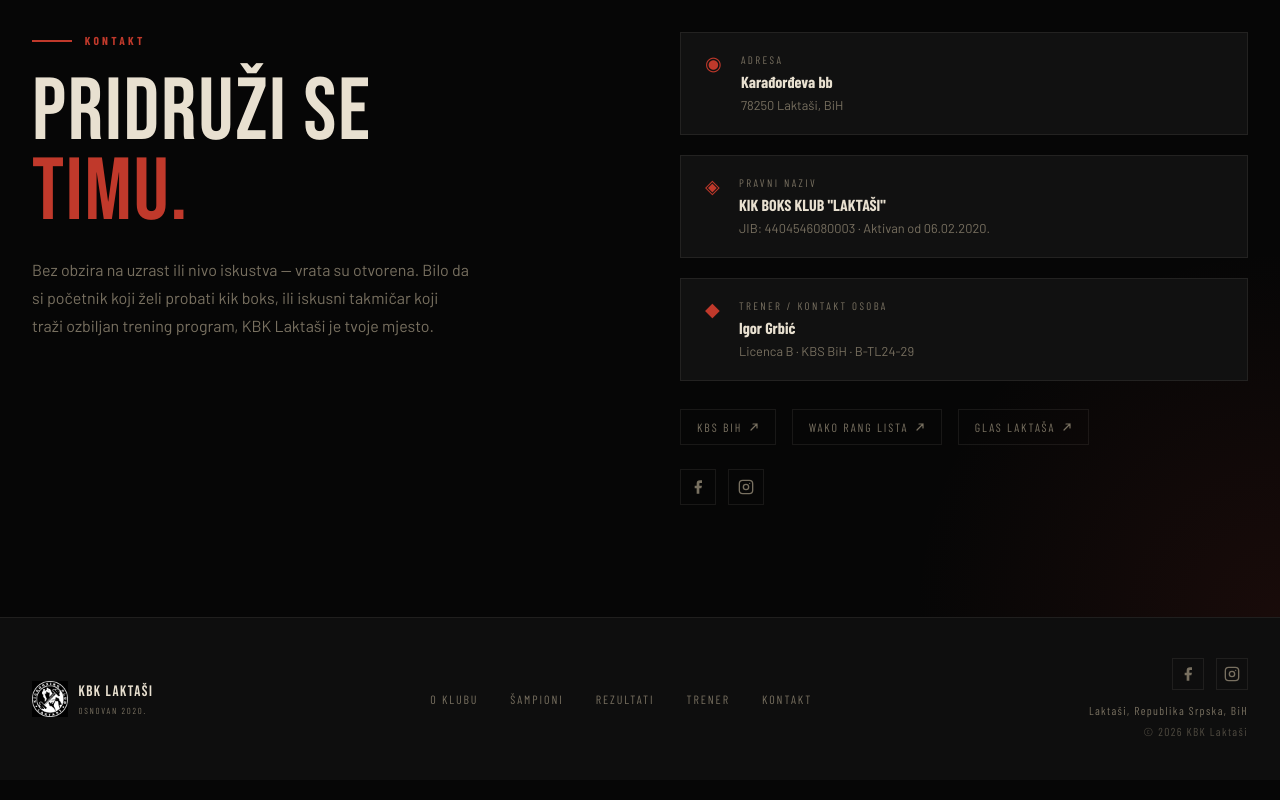
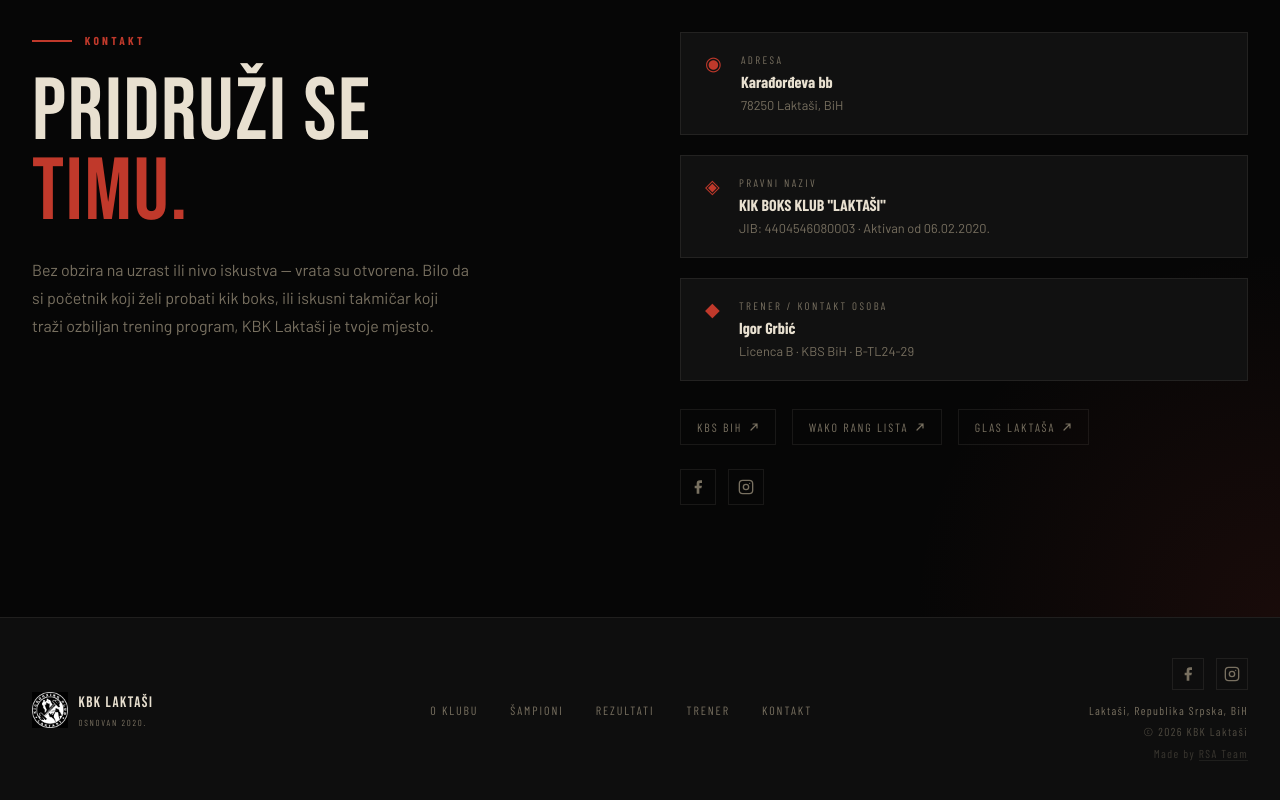
Before and after one commit to rsadevteam/kbk-laktasi, a Next.js app: page / in a window 1280 px wide. Shown: the part 7487-8287 px from the top of the page. Built offline with nearby package versions, Linux system fonts and the light colour scheme; a web font is replaced by a local one.

Commit message:
feat: add RSA Team credit to footer

```diff
--- a/components/Footer.tsx
+++ b/components/Footer.tsx
@@ -107,6 +107,19 @@ export default function Footer() {
 					<div style={{ fontFamily: "var(--font-condensed)", fontSize: "0.72rem", letterSpacing: "0.12em", color: "var(--white-dim)", textAlign: "right" }}>
 						<div>Laktaši, Republika Srpska, BiH</div>
 						<div style={{ marginTop: "0.2rem", opacity: 0.6 }}>© 2026 KBK Laktaši</div>
+						<div style={{ marginTop: "0.3rem", opacity: 0.4 }}>
+							Made by{" "}
+							<a
+								href="https://rsateam.com"
+								target="_blank"
+								rel="noopener noreferrer"
+								style={{ color: "inherit", textDecoration: "none", borderBottom: "1px solid rgba(232,224,208,0.2)" }}
+								onMouseEnter={e => (e.currentTarget.style.opacity = "0.8")}
+								onMouseLeave={e => (e.currentTarget.style.opacity = "1")}
+							>
+								RSA Team
+							</a>
+						</div>
 					</div>
 				</div>
 			</div>
```
